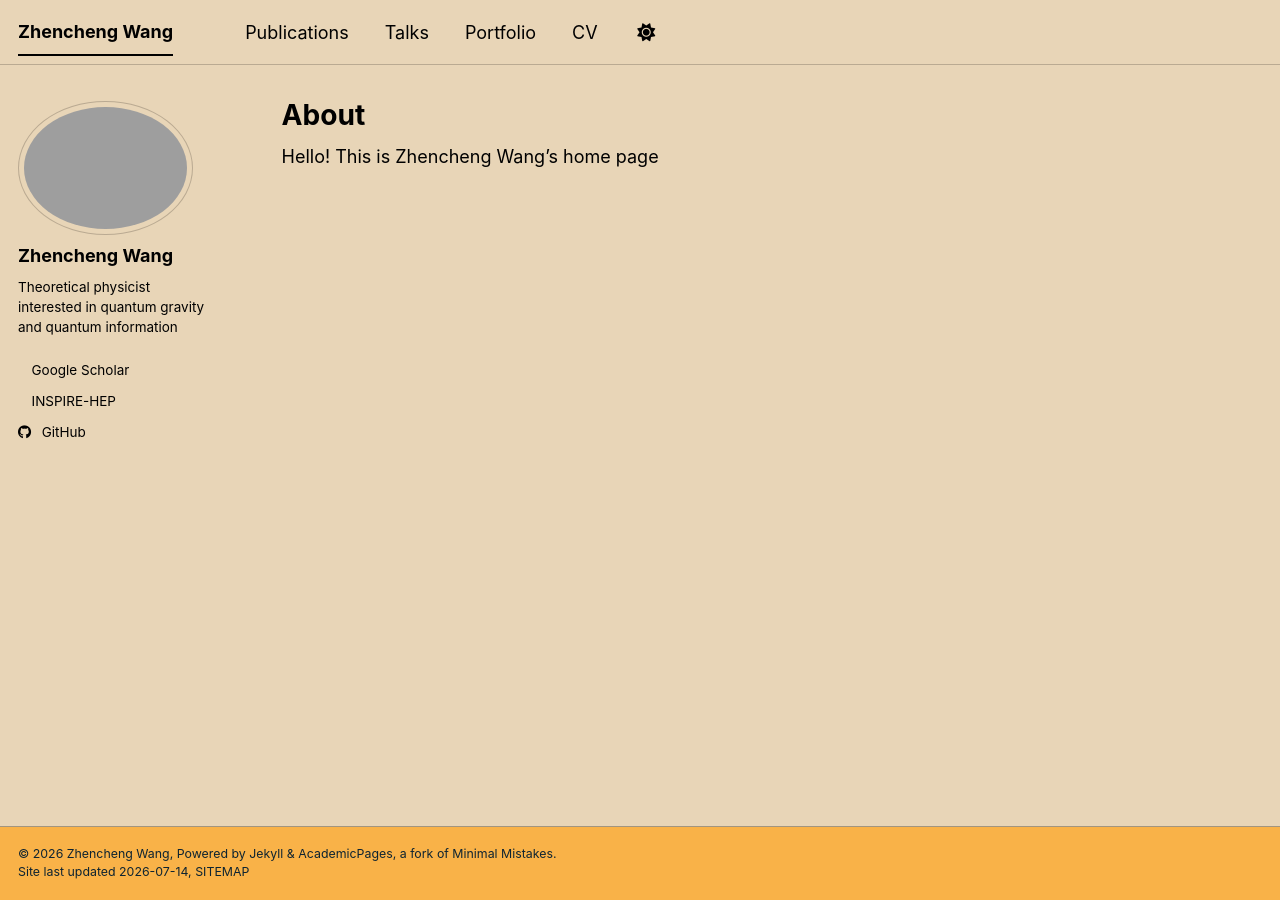
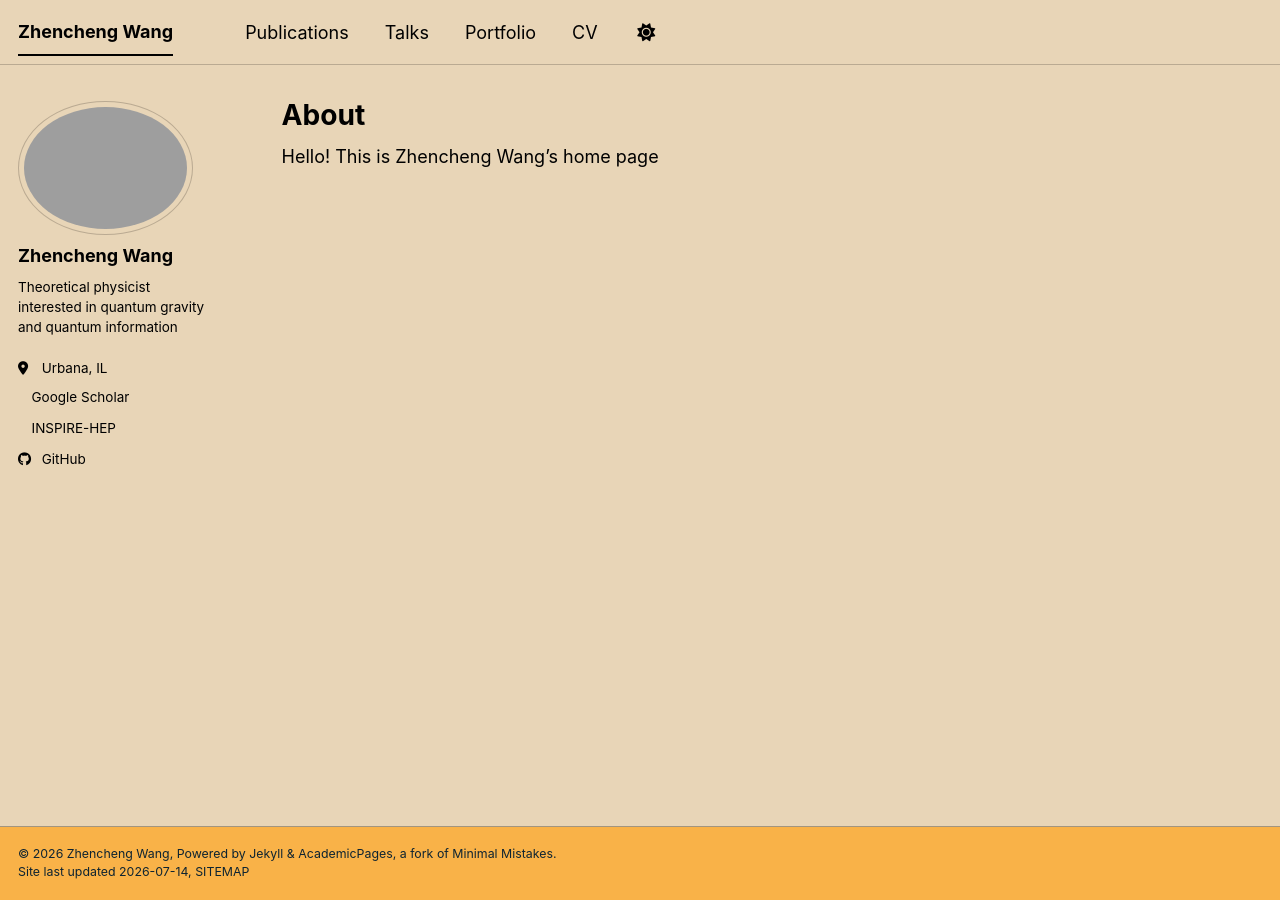
Before and after one commit to zhenchengw/zhenchengw.github.io, a Jekyll site: the page built from _pages/about.md, in a window 1280 px wide. Built offline with Jekyll 4.4.1, drawn with Linux system fonts in a browser that asks for light colours; a style sheet for code colours, icons or effects is not loaded.

Commit message:
Update _config.yml

```diff
--- a/_config.yml
+++ b/_config.yml
@@ -26,7 +26,7 @@ author:
   name             : "Zhencheng Wang"
   pronouns         : # example: "she/her"
   bio              : "Theoretical physicist interested in quantum gravity and quantum information"
-  #location         : "Earth"
+  location         : "Urbana, IL"
   #employer         : "University of Illinois Urbana-Champaign"
   #uri              : # URL
   #email            : "zcwang1@illinois.edu"
```
